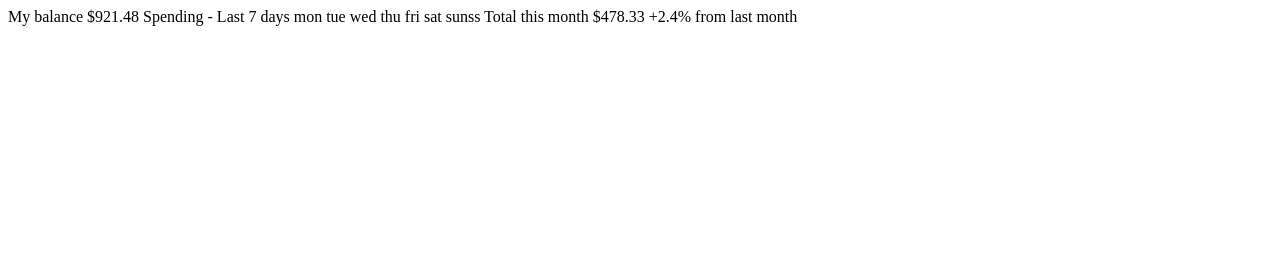
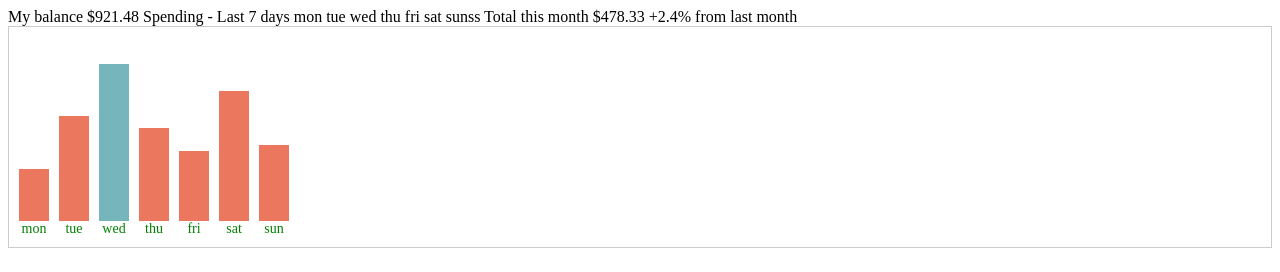
Before and after one commit to kipchirchiralb/feb-26-css, a plain HTML site: page expenses-chart-component-main/index.html in a window 1280 px wide. Drawn offline with Linux system fonts and the light colour scheme.

Commit message:
Add bar chart visualization to expenses component and enhance feed reader button functionality

```diff
--- a/expenses-chart-component-main/index.html
+++ b/expenses-chart-component-main/index.html
@@ -28,8 +28,7 @@
   <body>
     My balance $921.48 Spending - Last 7 days mon tue wed thu fri sat sunss
     Total this month $478.33 +2.4% from last month
-
-
+    <div id="bar-chart"></div>
 
     <script>
       const data = [
@@ -42,6 +41,55 @@
         { day: "sun", amount: 25.48 },
       ];
       // use data here
+
+      const barChart = document.getElementById("bar-chart");
+      data.forEach((item) => {
+        const barGroup = document.createElement("div");
+        const bar = document.createElement("div");
+        bar.classList.add("bar");
+        const label = document.createElement("p");
+        label.classList.add("label");
+        label.textContent = item.day;
+        bar.style.height = `${item.amount * 3}px`;
+
+        if (item.day === "wed") {
+          bar.style.backgroundColor = "hsl(186, 34%, 60%)";
+        }
+        barGroup.appendChild(bar);
+        barGroup.appendChild(label);
+        barChart.appendChild(barGroup);
+      });
+
+      /*
+      <div>
+            <div class="bar"></div>
+            <p>mon</p>
+        </div>
+
+      */
     </script>
+    <style>
+      #bar-chart {
+        display: flex;
+        align-items: flex-end;
+        gap: 10px;
+        height: 200px;
+        border: 1px solid #ccc;
+        padding: 10px;
+      }
+      #bar-chart .bar {
+        width: 30px;
+        background-color: hsl(10, 79%, 65%);
+      }
+      #bar-chart p {
+        margin: 0;
+        text-align: center;
+        font-size: 0.875rem;
+      }
+      .label {
+        margin-top: 10px;
+        color: green;
+      }
+    </style>
   </body>
 </html>
--- a/frontpage-feed-reader-main/main.js
+++ b/frontpage-feed-reader-main/main.js
@@ -257,6 +257,7 @@ function makeTabButtonsClickable() {
   tabButtons.forEach((button) => {
     button.addEventListener("click", (e) => {
       const catName = e.target.getAttribute("data-cat-name"); // get the catename of the button clicked
+      alert("Clicked category:", catName); // log the clicked category name for debugging
       const filteredCategory = feeds.categories.find(
         (cat) => cat.name === catName,
       ); // find the category object that matches the catName
@@ -267,3 +268,8 @@ function makeTabButtonsClickable() {
   });
 }
 makeTabButtonsClickable();
+
+document.getElementById("show-all").addEventListener("click", () => {
+  mainArticlesContainer.innerHTML = ""; // clear the main articles container
+  showAllItems(feeds.categories); // show all items again
+})
```
Also changed, not shown: frontpage-feed-reader-main/index.html (+1 -1 lines).
